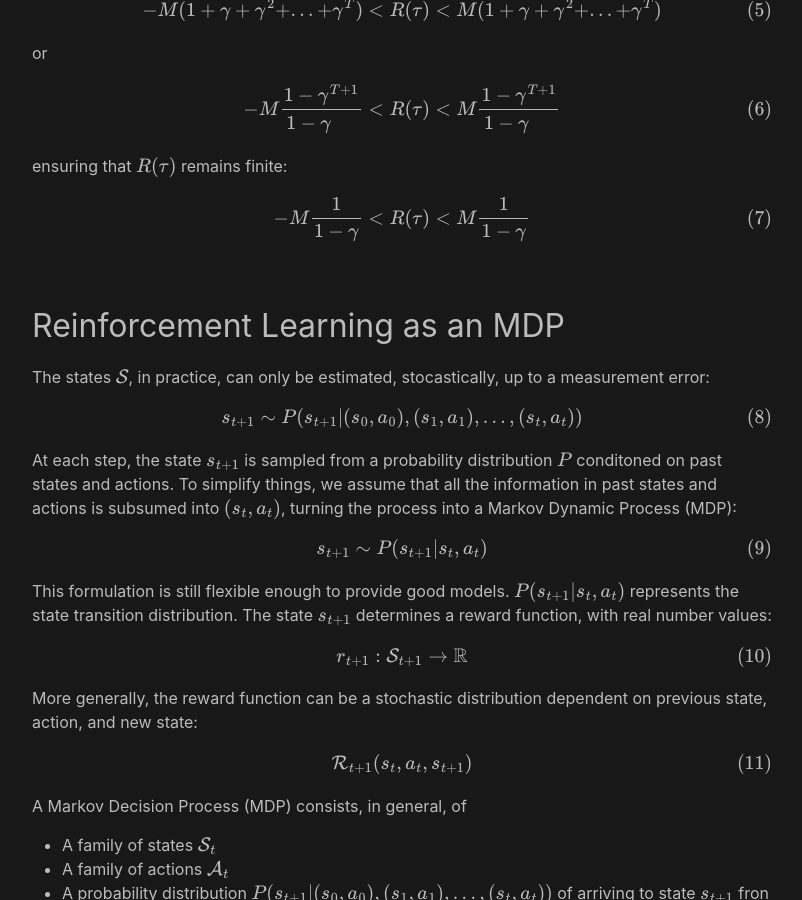
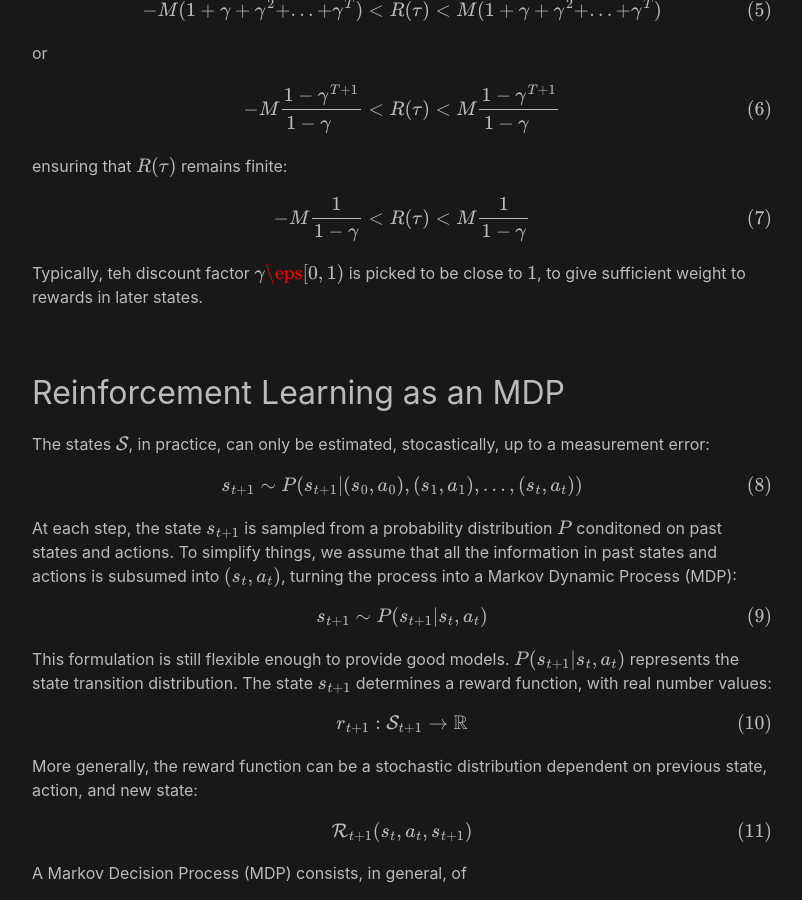
Before and after one commit to analytiq-hub/sigagent.github.io, a Jekyll site: the page built from machine_learning/_posts/2021-01-22-reinforce.md, in a window 1280 px wide and 900 px high, scrolled down 2225 px. Shown: the whole window, without its empty margins (238-1040 px from the left). Built offline with Jekyll 4.4.1, drawn with Linux system fonts in a browser that asks for light colours; formulas are drawn with MathJax 3; a script that is not in the unit is left out.

Commit message:
*** empty log message ***

```diff
--- a/machine_learning/_posts/2021-01-22-reinforce.md
+++ b/machine_learning/_posts/2021-01-22-reinforce.md
@@ -87,6 +87,7 @@ $$
 \end{equation}
 $$
 
+Typically, teh discount factor $$\gamma \eps [0, 1)$$ is picked to be close to $$1$$, to give sufficient weight to rewards in later states.
 
 ## Reinforcement Learning as an MDP
 
```
